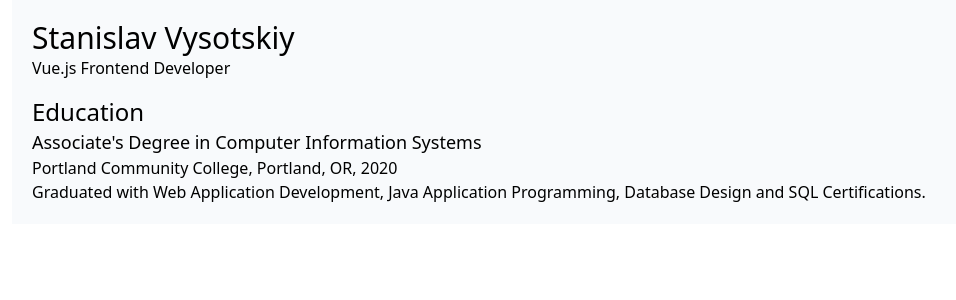
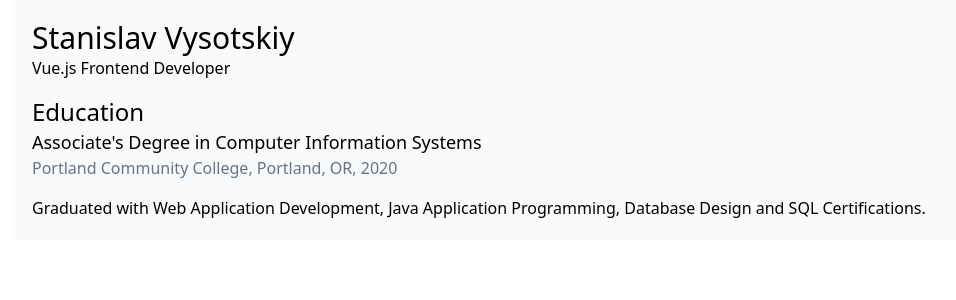
Before and after one commit to staniboy/cv, a Vue app: page / in a window 1280 px wide. Shown: the top 300 px of the page, without its empty margins (116-1072 px from the left). Built offline with nearby package versions, Linux system fonts and the light colour scheme.

Commit message:
feat: optional subtitle

```diff
--- a/src/components/SectionItem.vue
+++ b/src/components/SectionItem.vue
@@ -1,13 +1,13 @@
 <template>
   <div>
     <h3 class="text-lg font-medium">{{ props.title }}</h3>
-    <h3 class="text-md">{{ props.subtitle }}</h3>
+    <h3 v-if="props.subtitle" class="text-md mb-4 text-slate-500">{{ props.subtitle }}</h3>
     <slot></slot>
   </div>
 </template>
 <script setup lang="ts">
 const props = defineProps<{
   title: string
-  subtitle: string
+  subtitle?: string
 }>()
 </script>
```
